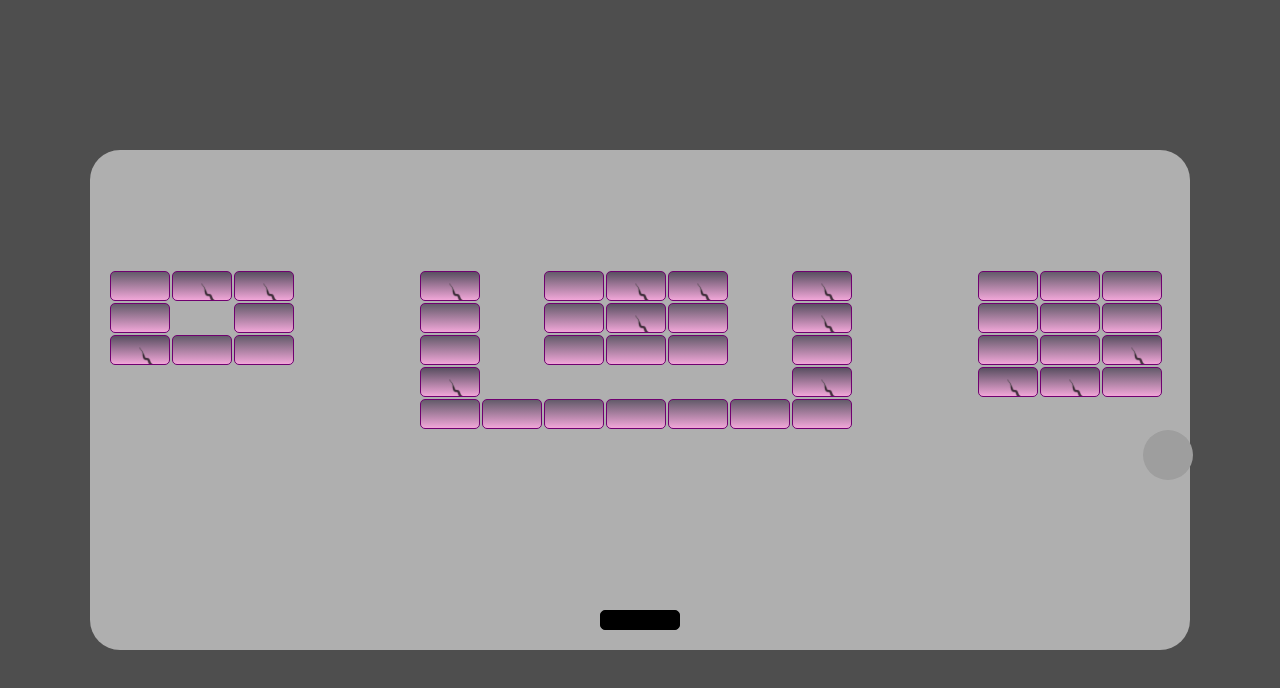
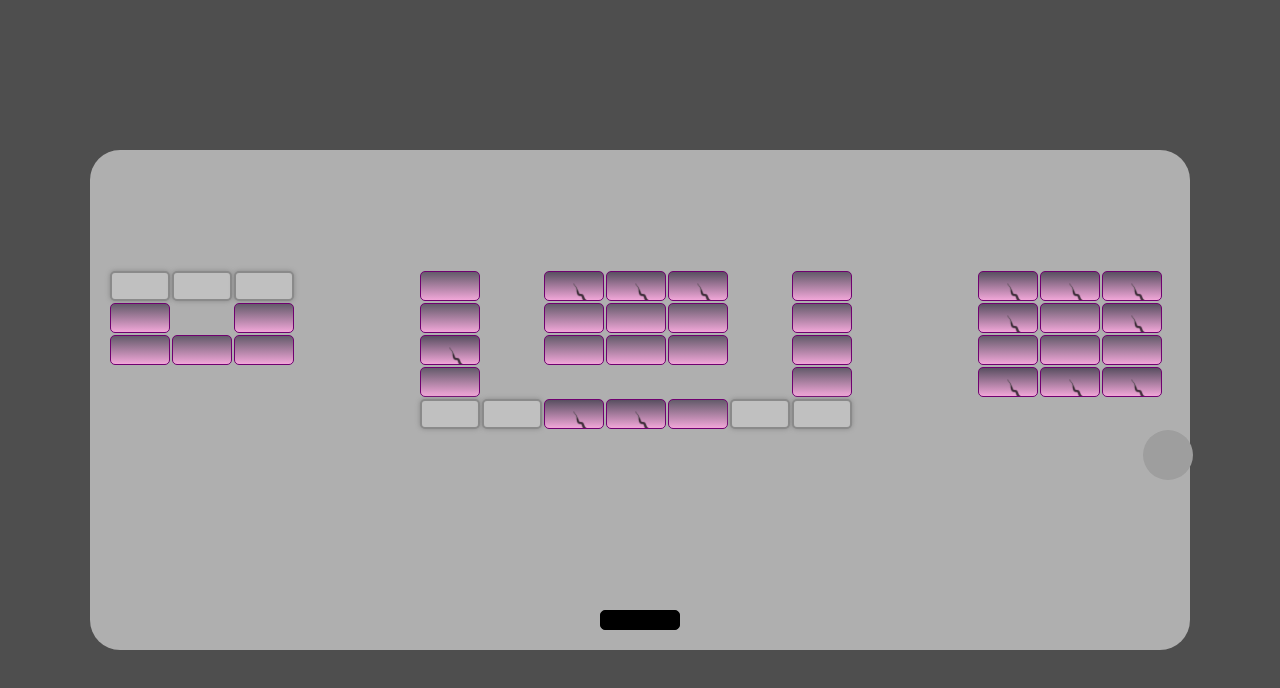
Before and after one commit to NouranMohamedFouad/brick-breaker, a plain HTML site: page index.html in a window 1280 px wide. Drawn offline with Linux system fonts and the light colour scheme; grey boxes are pictures that could not be loaded.

Commit message:
adding the silver bricks to the levels

```diff
--- a/game/scripts/bricks.js
+++ b/game/scripts/bricks.js
@@ -10,7 +10,6 @@ export class BrickBreaker {
     this.levels = levels;
     this.bricks = [];
     this.clickCounts = {};
-
     this.loadLevel(0);
   }
 
@@ -34,21 +33,26 @@ export class BrickBreaker {
 
     for (let r = 0; r < level.rows; r++) {
       for (let c = 0; c < level.cols; c++) {
+        const brickId = `brick-${r}-${c}`;
+        const brick = document.createElement('div');
+
         if (level.brickLayout[r][c] === 0) {
           continue;
         }
 
-        const brick = document.createElement('div');
         brick.classList.add('brick');
-        const brickId = `brick-${r}-${c}`;
-        brick.id = brickId;
         this.clickCounts[brickId] = 0;
 
-        if (Math.random() < level.crackedChance) {
-          brick.classList.add('cracked');
-          this.clickCounts[brickId] = 1;
+        if (level.brickLayout[r][c] === 2) {
+          brick.classList.add('silverBrick');
+        } else {
+          if (Math.random() < level.crackedChance) {
+            brick.classList.add('cracked');
+            this.clickCounts[brickId] = 1;
+          }
         }
 
+        brick.id = brickId;
         brick.style.gridRowStart = r + 1;
         brick.style.gridColumnStart = c + 1;
 
@@ -60,9 +64,12 @@ export class BrickBreaker {
     }
   }
 
+  handleBrickClick(brickId, brick) {
 
-  handleBrickClick(brickId, brick) {
     this.clickCounts[brickId]++;
+    if (brick.classList.contains('silverBrick')) {
+      return;
+    }
     if (this.clickCounts[brickId] === 1) {
       brick.classList.add('cracked');
     } else if (this.clickCounts[brickId] === 2) {
@@ -72,13 +79,16 @@ export class BrickBreaker {
   }
 
   checkLevelCompletion() {
-    if (this.bricks.every(brick => brick.classList.contains('hidden'))) {
+    if (this.bricks.every(brick => {
+      return brick.classList.contains('hidden') || brick.classList.contains('silverBrick');
+    })) {
       setTimeout(() => {
         this.nextLevel();
       }, 200);
     }
   }
 
+
   nextLevel() {
     this.container.innerHTML = '';
     this.loadLevel(this.currentLevelIndex + 1);
--- a/game/scripts/levels.js
+++ b/game/scripts/levels.js
@@ -1,4 +1,5 @@
 export const levels = [
+
     {
         rows: 5,
         cols: 17,
@@ -7,11 +8,11 @@ export const levels = [
         brickPadding: 2,
         crackedChance: 0.3,
         brickLayout: [
-            [1, 1, 1, 0, 0, 1, 0, 1, 1, 1, 0, 1, 0, 0, 1, 1, 1],
+            [2, 2, 2, 0, 0, 1, 0, 1, 1, 1, 0, 1, 0, 0, 1, 1, 1],
             [1, 0, 1, 0, 0, 1, 0, 1, 1, 1, 0, 1, 0, 0, 1, 1, 1],
             [1, 1, 1, 0, 0, 1, 0, 1, 1, 1, 0, 1, 0, 0, 1, 1, 1],
             [0, 0, 0, 0, 0, 1, 0, 0, 0, 0, 0, 1, 0, 0, 1, 1, 1],
-            [0, 0, 0, 0, 0, 1, 1, 1, 1, 1, 1, 1, 0, 0, 0, 0, 0]
+            [0, 0, 0, 0, 0, 2, 2, 1, 1, 1, 2, 2, 0, 0, 0, 0, 0]
         ]
     },
     {
@@ -22,41 +23,41 @@ export const levels = [
         brickPadding: 2,
         crackedChance: 0.3,
         brickLayout: [
-            [1, 1, 1, 0, 0, 1, 0, 1, 1, 1, 0, 1, 0, 0, 1, 1, 1],
+            [1, 2, 1, 0, 0, 1, 0, 2, 2, 2, 0, 1, 0, 0, 1, 1, 1],
             [1, 0, 1, 0, 0, 1, 0, 1, 1, 1, 0, 1, 0, 0, 1, 1, 1],
-            [1, 1, 1, 0, 0, 1, 0, 1, 1, 1, 0, 1, 0, 0, 1, 1, 1],
-            [0, 0, 0, 0, 0, 1, 0, 0, 0, 0, 0, 1, 0, 0, 1, 1, 1],
-            [1, 1, 1, 1, 1, 1, 1, 1, 1, 1, 1, 1, 1, 1, 1, 1, 1]
+            [1, 1, 2, 0, 0, 2, 0, 1, 1, 1, 0, 1, 0, 0, 2, 1, 1],
+            [1, 0, 0, 0, 0, 1, 0, 0, 0, 0, 0, 1, 0, 0, 2, 1, 1],
+            [1, 1, 2, 1, 1, 1, 1, 1, 2, 2, 1, 1, 1, 1, 1, 2, 2]
         ]
     },
     {
         rows: 5,
-        cols: 18,
+        cols: 17,
         brickWidth: 60,
         brickHeight: 30,
         brickPadding: 2,
         crackedChance: 0.2,
         brickLayout: [
-            [0, 0, 0, 0, 1, 0, 0, 0, 0, 0, 0, 0, 0, 1, 0, 0, 0, 0],
-            [0, 0, 0, 1, 1, 1, 0, 0, 0, 0, 0, 0, 1, 1, 1, 0, 0, 0],
-            [0, 0, 1, 1, 1, 1, 1, 0, 0, 0, 0, 1, 1, 1, 1, 1, 0, 0],
-            [0, 1, 1, 1, 1, 1, 1, 1, 0, 0, 1, 1, 1, 1, 1, 1, 1, 0],
-            [1, 1, 1, 1, 1, 1, 1, 1, 1, 1, 1, 1, 1, 1, 1, 1, 1, 1]
+            [0, 0, 0, 0, 1, 0, 0, 2, 2, 2, 0, 0, 1, 0, 0, 0, 0],
+            [0, 0, 0, 2, 2, 1, 0, 0, 0, 0, 0, 1, 2, 1, 0, 0, 0],
+            [0, 0, 1, 1, 1, 1, 1, 0, 0, 0, 1, 1, 1, 1, 1, 0, 0],
+            [0, 1, 1, 1, 1, 1, 1, 1, 0, 1, 1, 1, 1, 1, 1, 1, 0],
+            [2, 2, 2, 2, 1, 1, 1, 2, 2, 2, 1, 1, 1, 2, 2, 1, 1]
         ]
     },
     {
         rows: 5,
-        cols: 18,
+        cols: 17,
         brickWidth: 60,
         brickHeight: 30,
         brickPadding: 2,
         crackedChance: 0.2,
         brickLayout: [
-            [1, 1, 1, 1, 1, 1, 1, 1, 1, 1, 1, 1, 1, 1, 1, 1, 1, 1],
-            [0, 0, 0, 1, 1, 1, 0, 0, 0, 0, 0, 0, 1, 1, 1, 0, 0, 0],
-            [1, 1, 1, 1, 1, 1, 1, 1, 1, 1, 1, 1, 1, 1, 1, 1, 1, 1],
-            [0, 1, 1, 1, 1, 1, 1, 1, 0, 0, 1, 1, 1, 1, 1, 1, 1, 0],
-            [1, 1, 1, 1, 1, 1, 1, 1, 1, 1, 1, 1, 1, 1, 1, 1, 1, 1]
+            [1, 1, 1, 1, 1, 1, 1, 1, 1, 1, 1, 1, 1, 1, 1, 1],
+            [1, 0, 1, 1, 1, 0, 0, 0, 0, 0, 0, 1, 1, 1, 0, 0],
+            [1, 1, 2, 1, 2, 1, 1, 1, 2, 1, 2, 1, 1, 2, 1, 1],
+            [1, 1, 2, 1, 2, 1, 1, 0, 2, 1, 2, 1, 1, 2, 1, 1],
+            [1, 2, 1, 2, 1, 1, 1, 1, 2, 2, 2, 2, 1, 1, 2, 2]
         ]
     },
     {
@@ -67,11 +68,11 @@ export const levels = [
         brickPadding: 2,
         crackedChance: 0.1,
         brickLayout: [
-            [1, 1, 1, 0, 0, 1, 0, 1, 1, 1, 0, 1, 0, 0, 1, 1, 1],
-            [1, 0, 1, 0, 0, 1, 0, 1, 1, 1, 0, 1, 0, 0, 1, 1, 1],
-            [1, 1, 1, 0, 0, 1, 0, 1, 1, 1, 0, 1, 0, 0, 1, 1, 1],
-            [0, 0, 0, 0, 0, 1, 0, 0, 0, 0, 0, 1, 0, 0, 1, 1, 1],
-            [0, 0, 0, 0, 0, 1, 1, 1, 1, 1, 1, 1, 0, 0, 0, 0, 0]
+            [1, 1, 1, 2, 0, 0, 0, 0, 0, 0, 0, 0, 0, 0, 0, 0, 0],
+            [1, 1, 1, 1, 1, 2, 2, 0, 0, 0, 0, 0, 0, 0, 0, 0, 0],
+            [1, 1, 1, 1, 1, 1, 1, 2, 2, 2, 0, 0, 0, 0, 0, 0, 0],
+            [1, 1, 1, 1, 1, 1, 1, 1, 1, 2, 2, 2, 2, 0, 0, 0, 0],
+            [1, 1, 1, 1, 1, 1, 1, 1, 1, 1, 1, 2, 2, 2, 2, 2, 2]
         ]
     },
     {
@@ -82,11 +83,11 @@ export const levels = [
         brickPadding: 2,
         crackedChance: 0.1,
         brickLayout: [
-            [1, 1, 1, 0, 0, 1, 0, 1, 1, 1, 0, 1, 0, 0, 1, 1, 1],
-            [1, 0, 1, 0, 0, 1, 0, 1, 1, 1, 0, 1, 0, 0, 1, 1, 1],
-            [1, 1, 1, 0, 0, 1, 0, 1, 1, 1, 0, 1, 0, 0, 1, 1, 1],
-            [0, 0, 0, 0, 0, 1, 0, 0, 0, 0, 0, 1, 0, 0, 1, 1, 1],
-            [0, 0, 0, 0, 0, 1, 1, 1, 1, 1, 1, 1, 0, 0, 0, 0, 0]
+            [1, 2, 0, 2, 0, 0, 2, 2, 0, 1, 1, 1, 0, 1, 0, 0, 1],
+            [0, 1, 1, 0, 1, 1, 0, 1, 1, 0, 1, 0, 1, 1, 0, 1, 0],
+            [1, 1, 0, 1, 1, 0, 0, 1, 0, 1, 0, 1, 2, 2, 0, 0, 1],
+            [1, 0, 0, 1, 1, 1, 0, 0, 2, 2, 0, 0, 0, 1, 1, 1, 0],
+            [0, 0, 2, 0, 2, 0, 0, 2, 2, 0, 0, 1, 0, 1, 1, 1, 1]
         ]
     },
     {
@@ -97,56 +98,63 @@ export const levels = [
         brickPadding: 2,
         crackedChance: 0.05,
         brickLayout: [
-            [1, 1, 1, 0, 0, 1, 0, 1, 1, 1, 0, 1, 0, 0, 1, 1, 1],
-            [1, 0, 1, 0, 0, 1, 0, 1, 1, 1, 0, 1, 0, 0, 1, 1, 1],
-            [1, 1, 1, 0, 0, 1, 0, 1, 1, 1, 0, 1, 0, 0, 1, 1, 1],
-            [0, 0, 0, 0, 0, 1, 0, 0, 0, 0, 0, 1, 0, 0, 1, 1, 1],
-            [0, 0, 0, 0, 0, 1, 1, 1, 1, 1, 1, 1, 0, 0, 0, 0, 0]
+            [1, 1, 1, 2, 2, 0, 0, 2, 2, 1, 1, 0, 0, 1, 1, 1, 1],
+            [1, 0, 0, 1, 1, 0, 0, 1, 1, 1, 0, 1, 1, 0, 1, 1, 1],
+            [1, 0, 0, 1, 1, 1, 1, 1, 1, 1, 1, 0, 1, 1, 1, 1, 2],
+            [0, 1, 0, 0, 0, 0, 1, 2, 2, 1, 0, 1, 0, 1, 1, 1, 2],
+            [0, 0, 1, 2, 1, 2, 2, 1, 1, 0, 0, 1, 2, 2, 1, 1, 0]
         ]
     },
+
+
     {
-        rows: 5,
+        rows: 6,
         cols: 17,
         brickWidth: 60,
         brickHeight: 30,
         brickPadding: 2,
         crackedChance: 0.05,
         brickLayout: [
-            [1, 1, 1, 0, 0, 1, 0, 1, 1, 1, 0, 1, 0, 0, 1, 1, 1],
-            [1, 0, 1, 0, 0, 1, 0, 1, 1, 1, 0, 1, 0, 0, 1, 1, 1],
-            [1, 1, 1, 0, 0, 1, 0, 1, 1, 1, 0, 1, 0, 0, 1, 1, 1],
-            [0, 0, 0, 0, 0, 1, 0, 0, 0, 0, 0, 1, 0, 0, 1, 1, 1],
-            [0, 0, 0, 0, 0, 1, 1, 1, 1, 1, 1, 1, 0, 0, 0, 0, 0]
+            [1, 1, 1, 1, 1, 0, 1, 1, 1, 1, 0, 1, 2, 2, 0, 1, 1],
+            [1, 1, 1, 0, 1, 1, 1, 1, 0, 2, 2, 2, 1, 0, 1, 1, 1],
+            [1, 1, 1, 1, 1, 1, 1, 1, 1, 1, 1, 1, 1, 2, 2, 2, 1],
+            [2, 1, 0, 2, 2, 2, 2, 2, 1, 0, 1, 1, 0, 1, 0, 1, 1],
+            [2, 2, 1, 1, 1, 0, 1, 2, 2, 2, 2, 0, 1, 1, 1, 0, 1],
+            [2, 2, 2, 0, 1, 1, 1, 1, 0, 1, 2, 2, 2, 2, 1, 1, 1]
         ]
     },
     {
-        rows: 5,
+        rows: 7,
         cols: 17,
         brickWidth: 60,
         brickHeight: 30,
         brickPadding: 2,
         crackedChance: 0,
         brickLayout: [
-            [1, 1, 1, 0, 0, 1, 0, 1, 1, 1, 0, 1, 0, 0, 1, 1, 1],
-            [1, 0, 1, 0, 0, 1, 0, 1, 1, 1, 0, 1, 0, 0, 1, 1, 1],
-            [1, 1, 1, 0, 0, 1, 0, 1, 1, 1, 0, 1, 0, 0, 1, 1, 1],
-            [0, 0, 0, 0, 0, 1, 0, 0, 0, 0, 0, 1, 0, 0, 1, 1, 1],
-            [0, 0, 0, 0, 0, 1, 1, 1, 1, 1, 1, 1, 0, 0, 0, 0, 0]
+            [1, 1, 1, 1, 1, 1, 0, 1, 1, 1, 0, 1, 1, 1, 1, 1, 1],
+            [1, 1, 1, 2, 2, 2, 2, 1, 2, 2, 2, 1, 1, 1, 1, 1, 1],
+            [1, 1, 1, 1, 1, 1, 1, 1, 1, 1, 1, 1, 1, 2, 2, 2, 2],
+            [1, 1, 2, 2, 2, 1, 2, 2, 2, 1, 1, 2, 1, 1, 1, 1, 1],
+            [1, 1, 1, 1, 1, 1, 0, 1, 1, 1, 0, 1, 1, 1, 1, 1, 1],
+            [0, 0, 0, 0, 0, 1, 1, 0, 0, 0, 1, 1, 1, 1, 1, 1, 1],
+            [2, 2, 2, 2, 0, 2, 1, 2, 2, 2, 2, 2, 0, 0, 0, 0, 0]
         ]
     },
     {
-        rows: 5,
+        rows: 7,
         cols: 17,
         brickWidth: 60,
         brickHeight: 30,
         brickPadding: 2,
         crackedChance: 0,
         brickLayout: [
-            [1, 1, 1, 0, 0, 1, 0, 1, 1, 1, 0, 1, 0, 0, 1, 1, 1],
-            [1, 0, 1, 0, 0, 1, 0, 1, 1, 1, 0, 1, 0, 0, 1, 1, 1],
-            [1, 1, 1, 0, 0, 1, 0, 1, 1, 1, 0, 1, 0, 0, 1, 1, 1],
-            [0, 0, 0, 0, 0, 1, 0, 0, 0, 0, 0, 1, 0, 0, 1, 1, 1],
-            [0, 0, 0, 0, 0, 1, 1, 1, 1, 1, 1, 1, 0, 0, 0, 0, 0]
+            [1, 2, 1, 1, 2, 2, 0, 2, 2, 2, 2, 0, 2, 2, 2, 2, 0],
+            [1, 2, 0, 1, 0, 1, 1, 2, 1, 2, 2, 2, 1, 1, 0, 1, 1],
+            [1, 1, 0, 1, 1, 1, 0, 1, 1, 0, 0, 1, 0, 1, 1, 2, 0],
+            [2, 2, 1, 2, 2, 2, 0, 0, 2, 2, 1, 0, 1, 2, 1, 2, 1],
+            [1, 1, 1, 0, 1, 1, 0, 1, 0, 0, 1, 1, 0, 2, 1, 0, 1],
+            [0, 1, 0, 1, 1, 0, 0, 1, 1, 0, 1, 1, 1, 2, 1, 1, 0],
+            [2, 2, 2, 2, 2, 1, 1, 2, 2, 2, 2, 2, 2, 1, 2, 2, 1]
         ]
-    },
+    }
 ];
--- a/game/styles/bricks.css
+++ b/game/styles/bricks.css
@@ -41,3 +41,10 @@ body {
 .brick.hidden {
     visibility: hidden;
 }
+
+.silverBrick {
+    background: silver;
+    pointer-events: none;
+    border: 2px solid #8a8a8a;
+    box-shadow: 0 0 5px #888888;
+}
```
